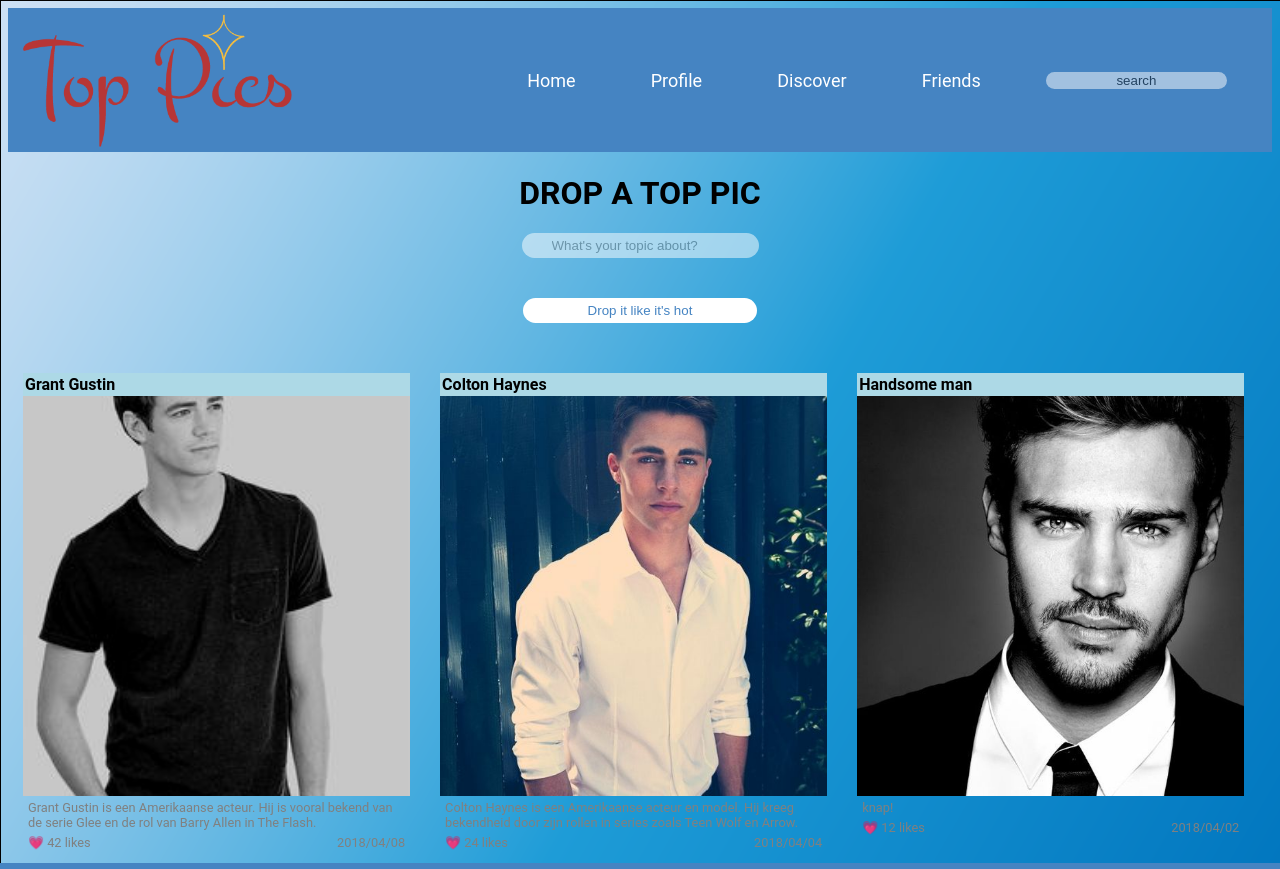
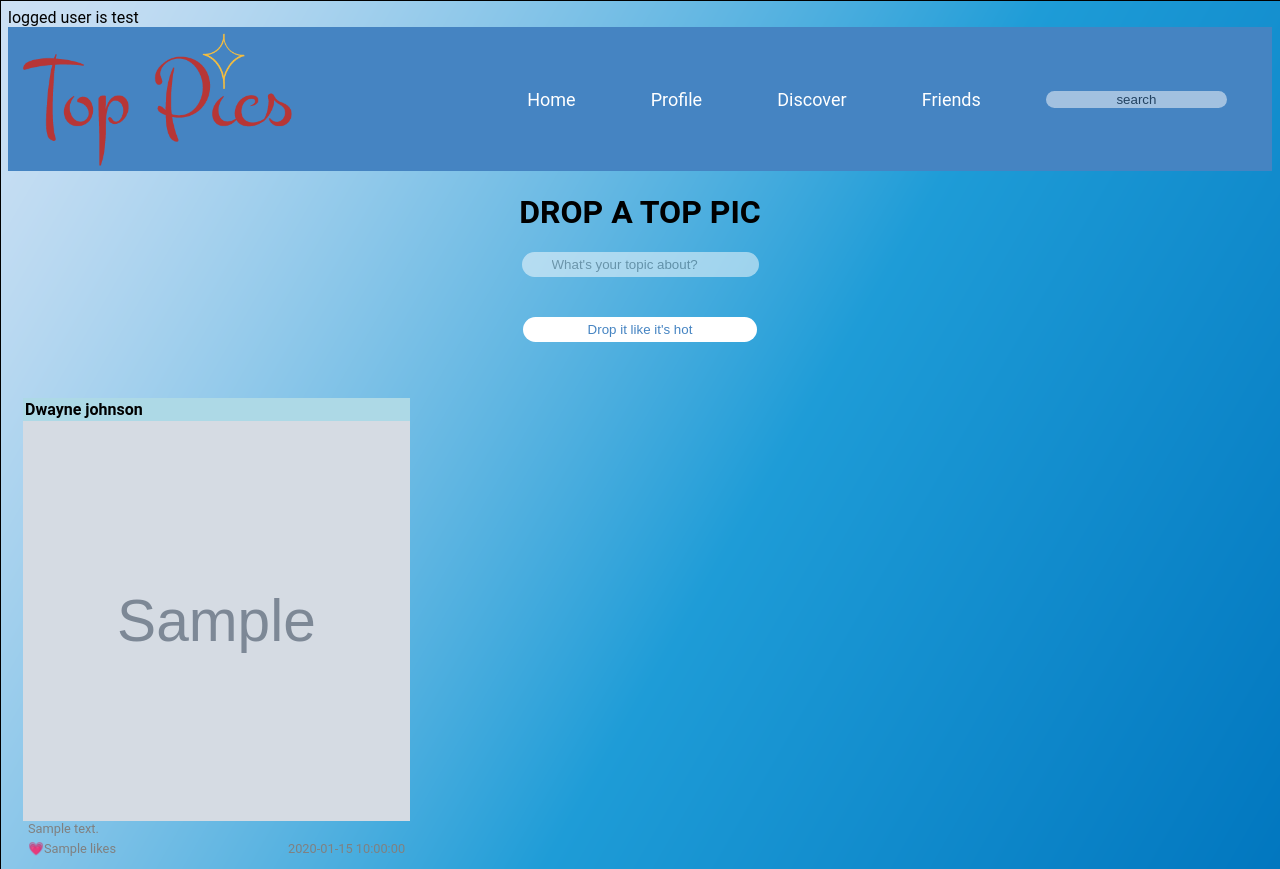
Before and after one commit to LisaWijffels/toppics, a PHP site: page /?post_id=1 in a window 1280 px wide. Run offline with PHP 8.4, Linux system fonts and the light colour scheme; a user stored in the database is signed in; tables that the repository leaves empty or names only in its code hold one stand-in row (values such as "Sample post"); grey boxes marked "Sample" are stand-in pictures.

Commit message:
feature 5 done

```diff
--- a/classes/Db.class.php
+++ b/classes/Db.class.php
@@ -1,13 +1,13 @@
 <?php
 
-   /* class Db {
+   class Db {
         private static $conn;
 
         /*
             @return PDO connection
             -> if exists -> return existing
             -> if !exists -> return new PDO
-
+        */
         public static function getInstance() {
 
             require_once dirname(__FILE__) . '\..\settings\db.php';
--- a/classes/Post.class.php
+++ b/classes/Post.class.php
@@ -1,6 +1,6 @@
 <?php
 
-//include_once('Db.class.php');
+include_once('Db.class.php');
 
     class Post {
         private $post_id;
@@ -102,11 +102,11 @@
 
         public static function ShowPosts()
         {
-             //$conn = Db::getInstance();
-             //$statement = $conn->prepare("select * from posts ORDER BY post_date desc limit 2");
-             //$statement->execute();
+             $conn = Db::getInstance();
+             $statement = $conn->prepare("select * from posts ORDER BY post_date desc limit 20");
+             $statement->execute();
 
-            //return $statement->fetchAll(PDO::FETCH_ASSOC);
+            return $statement->fetchAll(PDO::FETCH_ASSOC);
         }
         }
 
--- a/index.php
+++ b/index.php
@@ -1,12 +1,12 @@
 <?php
-/*session_start();
+session_start();
 
 if(isset ($_SESSION['username'])){
     echo "logged user is ".$_SESSION['username'];
 } else {
     header('Location: login.php');
 }
-*/
+
 
 include_once("classes/Post.class.php");
 
@@ -47,39 +47,19 @@ $posts = Post::showPosts();
         <div class=feed>
             <div class="feed__post">
 
-                <p class="feed__postUser">Grant Gustin</p>
-                <img class="feed__postImg" src="img/grantgustin.jpg">
-                <p class="feed__postDesc">Grant Gustin is een Amerikaanse acteur. Hij is vooral bekend van de serie Glee en de rol van Barry Allen in The Flash. </p>
+                <?php foreach ($posts as $p): ?>
+
+                <p class="feed__postUser">Dwayne johnson</p>
+                <img class="feed__postImg" src="<?php echo $p['post_image']; ?>">
+                <p class="feed__postDesc"><?php echo $p['post_desc']; ?></p>
                 <div class="feed__flex">
-                    <p class="feed__postLikes">💗 42 likes</p>
-                    <p class="feed__postDate">2018/04/08</p>
-                </div>
+                    <p class="feed__postLikes">💗<?php echo $p['post_likes']; ?> likes</p>
+                    <p class="feed__postDate"><?php echo $p['post_date']; ?></p>
+                 </div>
+                <?php endforeach; ?>
 
             </div>
 
-            <div class="feed__post">
-
-                <p class="feed__postUser">Colton Haynes</p>
-                <img class="feed__postImg" src="img/coltonhaynes.jpg">
-                <p class="feed__postDesc">Colton Haynes is een Amerikaanse acteur en model. Hij kreeg bekendheid door zijn rollen in series zoals Teen Wolf en Arrow. </p>
-                <div class="feed__flex">
-                    <p class="feed__postLikes">💗 24 likes</p>
-                    <p class="feed__postDate">2018/04/04</p>
-                </div>
-
-            </div>
-
-            <div class="feed__post">
-
-                <p class="feed__postUser">Handsome man</p>
-                <img class="feed__postImg" src="img/handsome.jpg">
-                <p class="feed__postDesc">knap! </p>
-                <div class="feed__flex">
-                    <p class="feed__postLikes">💗 12 likes</p>
-                    <p class="feed__postDate">2018/04/02</p>
-                </div>
-
-                </div>
         </div>
     </main>
 
```
Also changed, not shown: img/coltonhaynes.jpg (deleted), img/grantgustin.jpg (deleted), img/handsome.jpg (deleted).
